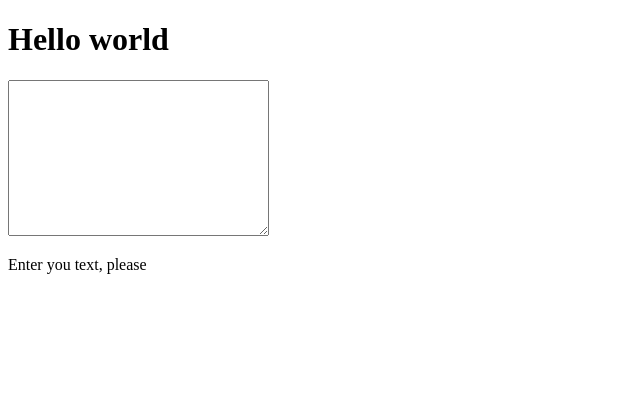
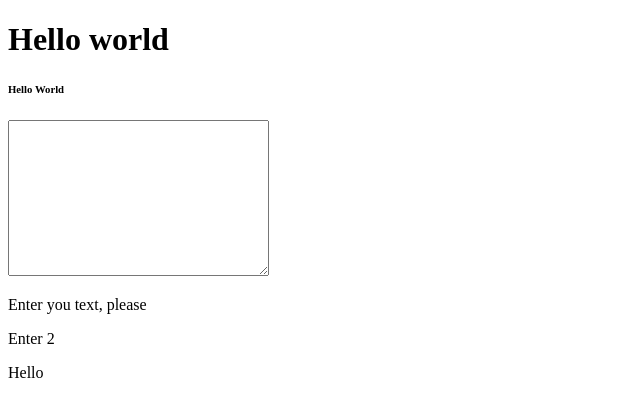
Before and after one commit to Abdelrahmanaman/projet, a plain HTML site: page Mon-projet2/index.html in a window 1280 px wide. Shown: the whole page, without its empty margins (0-640 px from the left). Drawn offline with Linux system fonts and the light colour scheme.

Commit message:
Update index.html

```diff
--- a/Mon-projet2/index.html
+++ b/Mon-projet2/index.html
@@ -7,8 +7,10 @@
 </head>
 <body>
     <h1>Hello world</h1>
+    <h6>Hello World</h6>
     <textarea name="" id="" cols="30" rows="10"></textarea>
     <p>Enter you text, please</p>
-
+    <p>Enter 2</p>
+    <p>Hello</p>
 </body>
 </html>
```
